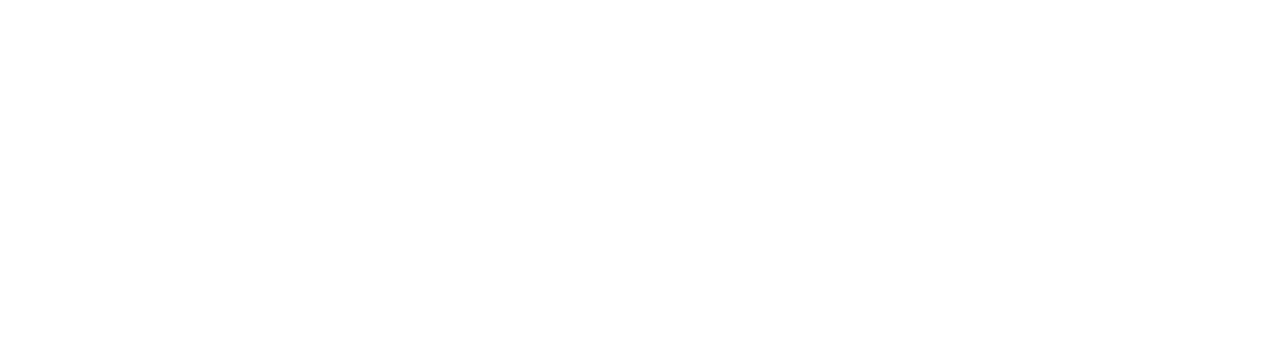
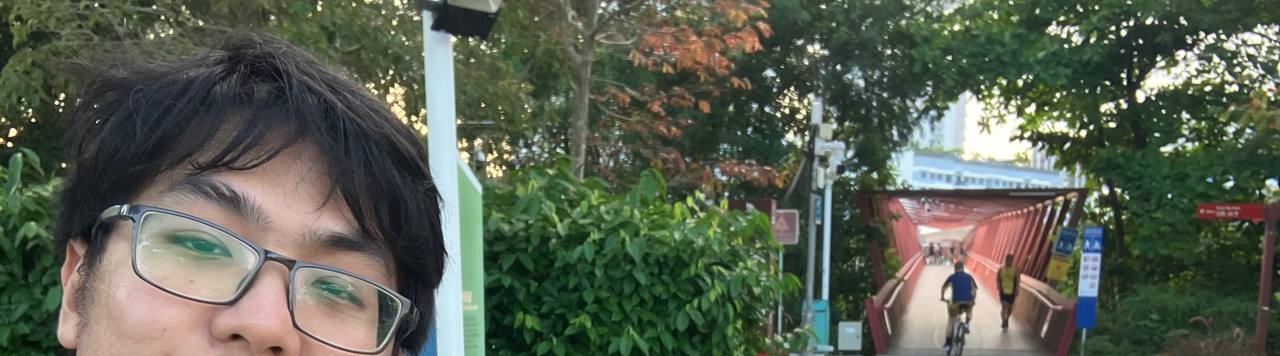
Before and after one commit to coloteong20/anniversary2024, a plain HTML site: page index.html in a window 1280 px wide. Shown: the top 356 px of the page. Drawn offline with Linux system fonts and the light colour scheme.

Commit message:
Update index.html

```diff
--- a/index.html
+++ b/index.html
@@ -8,7 +8,7 @@
         body {
             text-align: center;
             padding: 50px;
-            background-image: url('images/photo_12.jpg'); /* Replace with your image path */
+            background-image: url('photos/photo_12.jpg'); /* Replace with your image path */
             background-size: cover;  /* Ensure the image covers the whole screen */
             background-position: center;  /* Center the background image */
             background-repeat: no-repeat;  /* Prevent the image from repeating */
```
